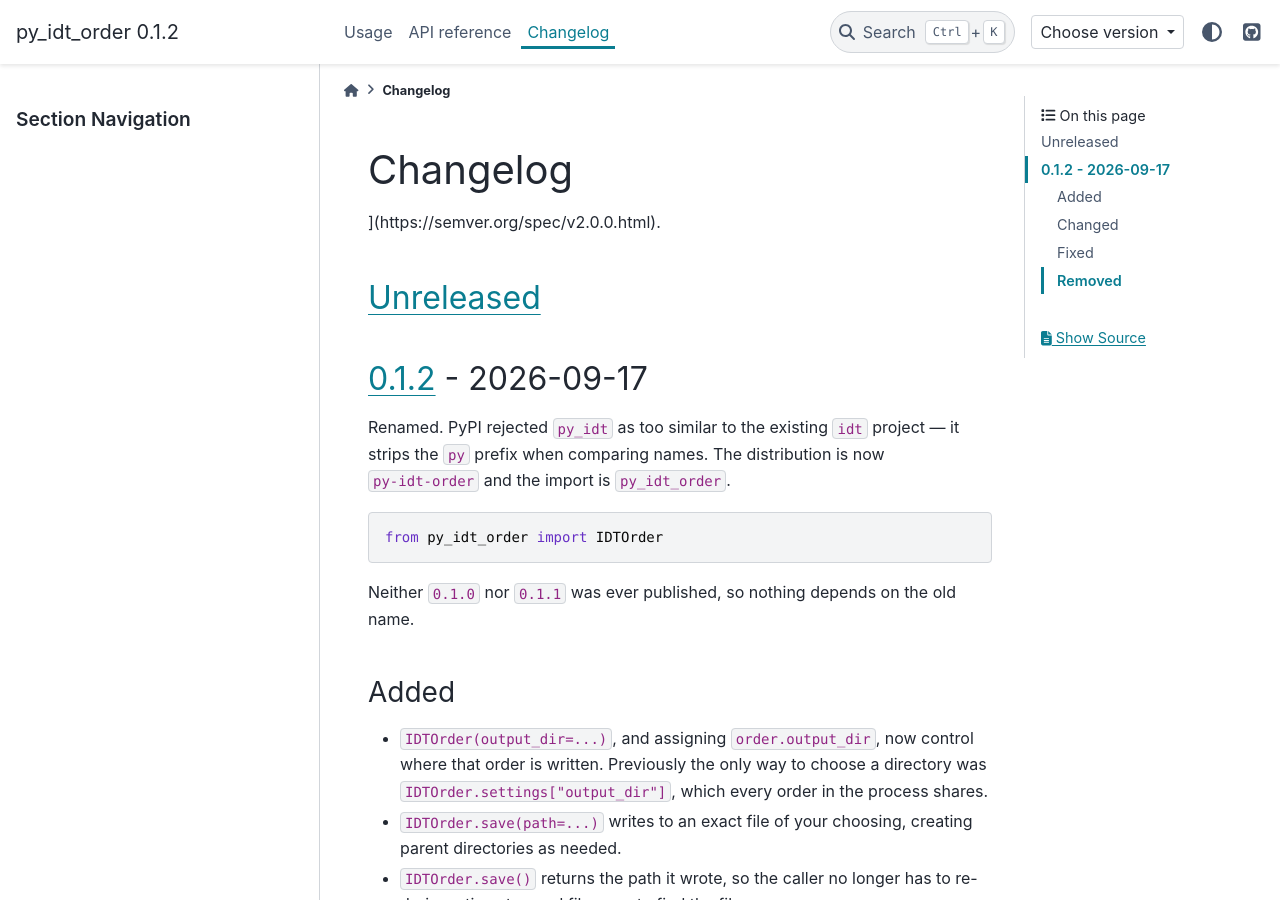
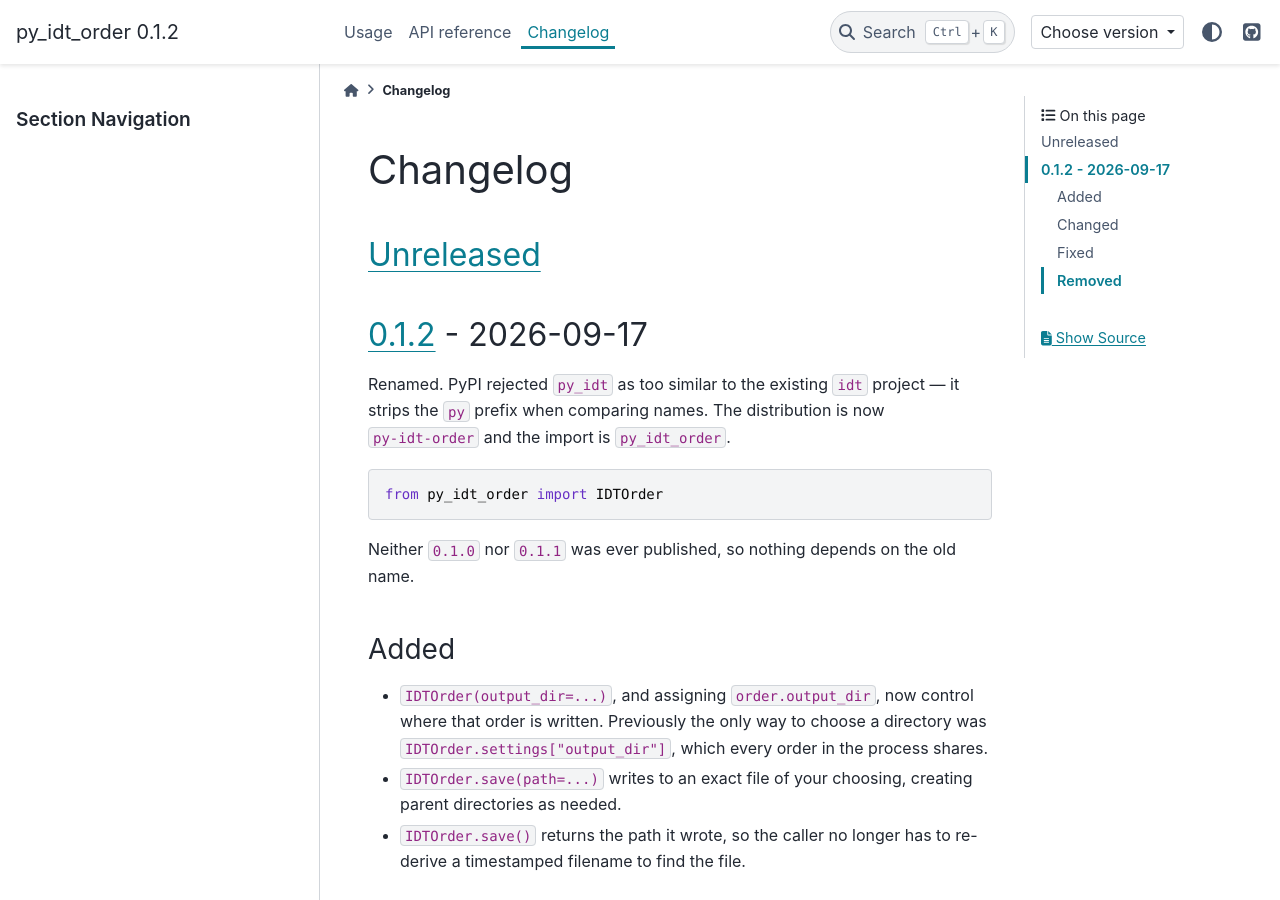
Before and after one commit to conorcamplisson/py_idt, a Sphinx documentation site: the page built from docs/changelog.md, in a window 1280 px wide and 900 px high. Built offline with Sphinx 7.4.7 and the PyData theme 0.15.4, drawn with Linux system fonts in a browser that asks for light colours; comment, search, counter and statistics services are not loaded; part of the change alters nothing that is shown.

````diff
--- a/CHANGELOG.md
+++ b/CHANGELOG.md
@@ -4,6 +4,8 @@ All notable changes to this project will be documented in this file.
 
 The format is based on [Keep a Changelog](https://keepachangelog.com/en/1.0.0/),
 and this project adheres to [Semantic Versioning](https://semver.org/spec/v2.0.0.html).
+
+<!-- docs-include-start -->
 
 ## [Unreleased]
 
--- a/docs/changelog.md
+++ b/docs/changelog.md
@@ -1,5 +1,5 @@
 # Changelog
 
 ```{include} ../CHANGELOG.md
-:start-after: "Semantic Versioning"
+:start-after: <!-- docs-include-start -->
 ```
````
Also changed, not shown: 1 other file.
